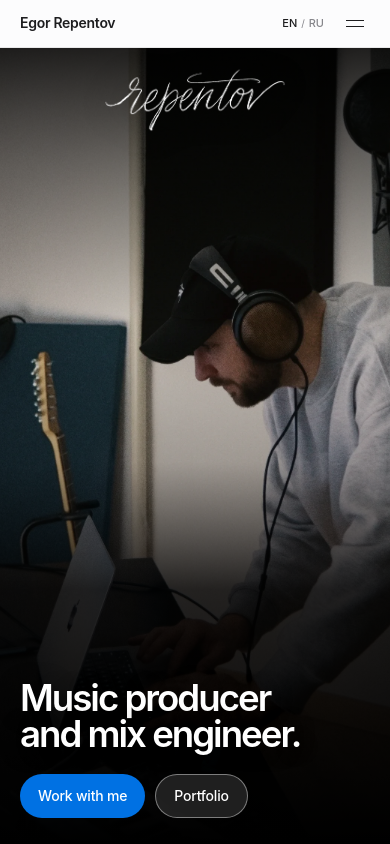
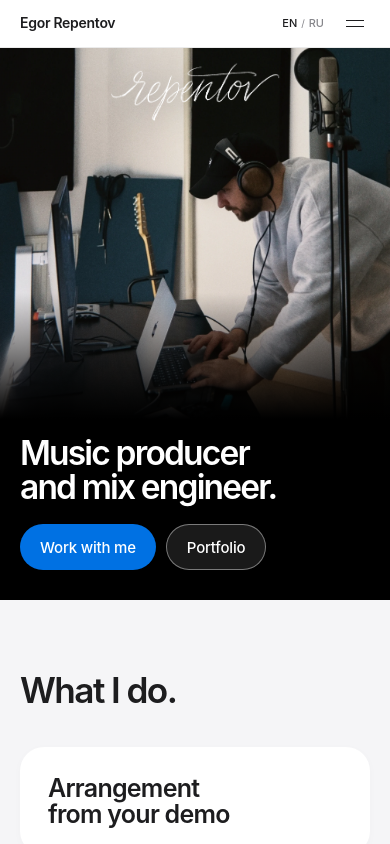
Before and after one commit to repentov-dev/repentov-site, a plain HTML site: page index.html in a window 390 px wide. Shown: the top 844 px of the page. Drawn offline with Linux system fonts and the light colour scheme.

Commit message:
Rebuild messenger-safe mobile hero

```diff
--- a/css/apple.css
+++ b/css/apple.css
@@ -114,24 +114,24 @@ body.menu-open { overflow: hidden; }
 .classic-hero .button--text:hover { color: rgba(255, 255, 255, 0.7); }
 
 @media (max-width: 820px) {
-  body.page-home { padding-top: var(--nav); }
-  .classic-hero { min-height: calc(100svh - var(--nav)); min-height: calc(100dvh - var(--nav)); display: flex; align-items: flex-end; padding: 0 0 26px; }
-  .classic-hero__media { position: absolute; inset: 0; width: 100%; height: 100%; }
-  .classic-hero__media img { width: 100%; height: 100%; object-fit: cover; object-position: 62% 32%; }
-  .classic-hero__media::after { display: none; }
-  .classic-hero__grain { display: none; }
-  .classic-hero__logo { position: absolute; top: 20px; left: 50%; z-index: 4; margin: 0; transform: translateX(-50%); }
-  .classic-hero__logo img { height: 64px; }
-  .classic-hero__inner { position: relative; z-index: 3; display: flex; align-items: flex-end; width: 100%; }
+  body.page-home { padding-top: 0; }
+  .page-home .nav { position: static; inset: auto; background: var(--bone); -webkit-backdrop-filter: none; backdrop-filter: none; }
+  .page-home .nav.is-scrolled { background: var(--bone); box-shadow: none; }
+  .classic-hero { min-height: 0; display: flex; flex-direction: column; align-items: stretch; padding: 0; background: #000; }
+  .classic-hero__media { position: relative; inset: auto; order: 0; width: 100%; height: 320px; height: clamp(230px, 44svh, 380px); flex: 0 0 auto; }
+  .classic-hero__media img { width: 100%; height: 100%; object-fit: cover; object-position: 62% 30%; }
+  .classic-hero__media::after { display: block; content: ""; position: absolute; inset: auto 0 0; z-index: 2; height: 34%; background: linear-gradient(180deg, rgba(0, 0, 0, 0) 0%, #000 100%); }
+  .classic-hero__grain, .classic-hero__blur, .classic-hero__scrim { display: none; }
+  .classic-hero__logo { position: absolute; top: 14px; left: 50%; z-index: 4; margin: 0; transform: translateX(-50%); }
+  .classic-hero__logo img { height: 60px; }
+  .classic-hero__inner { position: relative; z-index: 3; order: 1; display: block; width: 100%; padding-block: 18px calc(30px + env(safe-area-inset-bottom)); }
   .classic-hero__text { max-width: 100%; }
   .classic-hero__name { display: none; }
-  .classic-hero h1 { max-width: 100%; font-size: clamp(2.25rem, 9.4vw, 3.25rem); line-height: 0.98; }
-  .classic-hero__actions { gap: 10px; margin-top: 22px; }
-  .classic-hero .button { min-height: 44px; padding: 0 18px; font-size: 14px; }
-  .classic-hero .button--text { padding: 0 18px; border: 1px solid rgba(255, 255, 255, 0.42); border-radius: 980px; background: rgba(255, 255, 255, 0.12); -webkit-backdrop-filter: blur(12px); backdrop-filter: blur(12px); }
-  .classic-hero .button--text:hover { background: rgba(255, 255, 255, 0.2); color: #fff; }
-  .classic-hero__blur { display: none; }
-  .classic-hero__scrim { background: linear-gradient(180deg, rgba(0, 0, 0, 0.86) 0%, rgba(0, 0, 0, 0.55) 14%, rgba(0, 0, 0, 0.14) 34%, rgba(0, 0, 0, 0.3) 52%, rgba(0, 0, 0, 0.84) 68%, #000 100%); }
+  .classic-hero h1 { max-width: 100%; font-size: clamp(2rem, 8.6vw, 2.6rem); line-height: 1; text-shadow: none; }
+  .classic-hero__actions { gap: 10px; margin-top: 20px; }
+  .classic-hero .button { min-height: 46px; padding: 0 20px; font-size: 15px; }
+  .classic-hero .button--text { padding: 0 20px; border: 1px solid rgba(255, 255, 255, 0.42); border-radius: 980px; background: rgba(255, 255, 255, 0.1); -webkit-backdrop-filter: none; backdrop-filter: none; }
+  .classic-hero .button--text:hover { background: rgba(255, 255, 255, 0.16); color: #fff; }
 }
 
 /* hero */
@@ -392,22 +392,3 @@ body.menu-open { overflow: hidden; }
   .hero__content { color: var(--ink); }
   .hero__shade, .hero__media { display: none; }
 }
-
-/* short / landscape viewports (Telegram in-app browser, phones on their side) */
-@media (max-width: 1000px) and (max-height: 700px) {
-  body.page-home { padding-top: var(--nav); }
-  .classic-hero { min-height: auto; display: flex; flex-direction: column; align-items: stretch; padding: 14px 0 0; }
-  .classic-hero__logo { position: relative; top: auto; left: auto; order: 0; align-self: center; margin: 0 0 12px; transform: none; }
-  .classic-hero__logo img { height: 44px; }
-  .classic-hero__inner { order: 1; position: relative; z-index: 3; display: block; width: 100%; }
-  .classic-hero__text { max-width: 100%; }
-  .classic-hero__name { display: none; }
-  .classic-hero h1 { max-width: 100%; font-size: clamp(1.8rem, 4.8vw, 2.5rem); line-height: 1; }
-  .classic-hero__actions { gap: 10px; margin-top: 16px; }
-  .classic-hero .button { min-height: 42px; padding: 0 18px; font-size: 14px; }
-  .classic-hero .button--text { padding: 0 16px; border: 1px solid rgba(255, 255, 255, 0.42); border-radius: 980px; background: rgba(255, 255, 255, 0.12); -webkit-backdrop-filter: blur(12px); backdrop-filter: blur(12px); }
-  .classic-hero .button--text:hover { background: rgba(255, 255, 255, 0.2); color: #fff; }
-  .classic-hero__media { position: relative; inset: auto; order: 2; width: 100%; height: 44svh; margin-top: 18px; }
-  .classic-hero__media img { width: 100%; height: 100%; object-fit: cover; object-position: 62% 30%; }
-  .classic-hero__grain, .classic-hero__blur, .classic-hero__scrim, .classic-hero__media::after { display: none; }
-}
```
